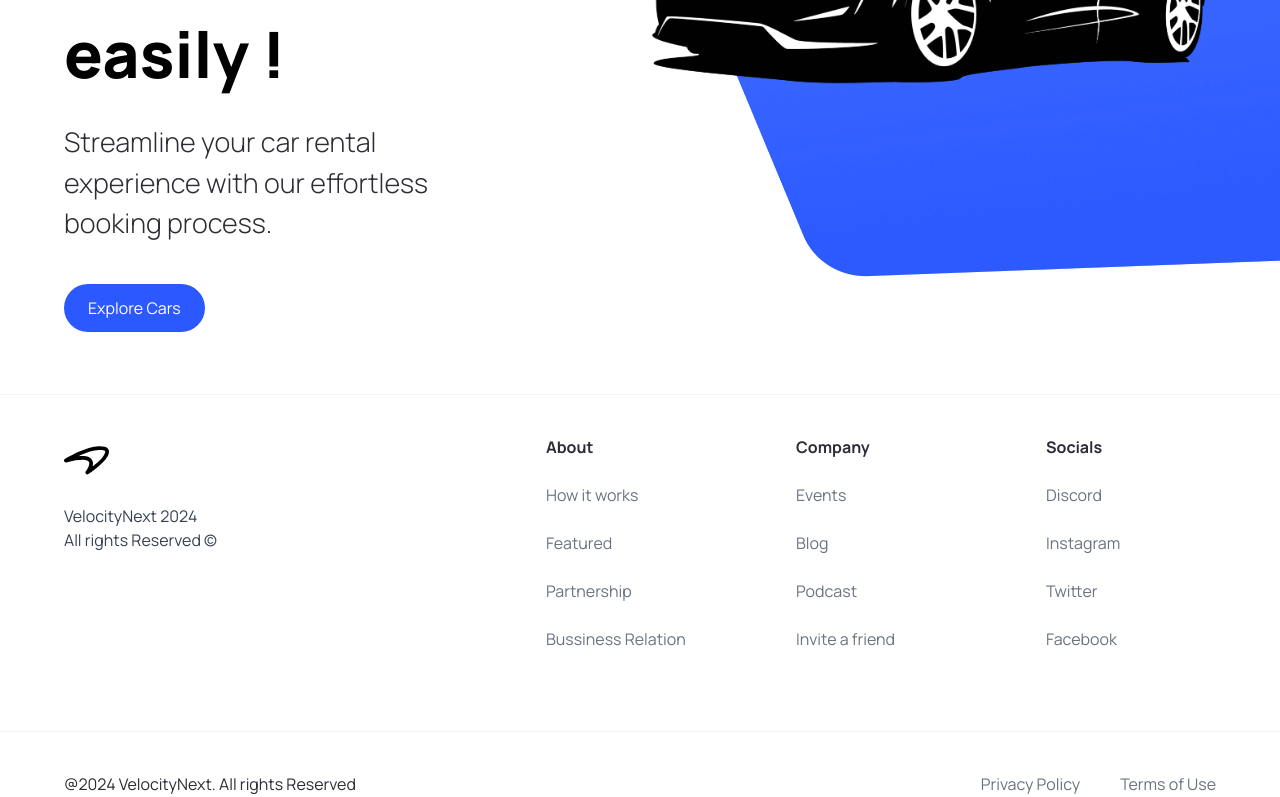
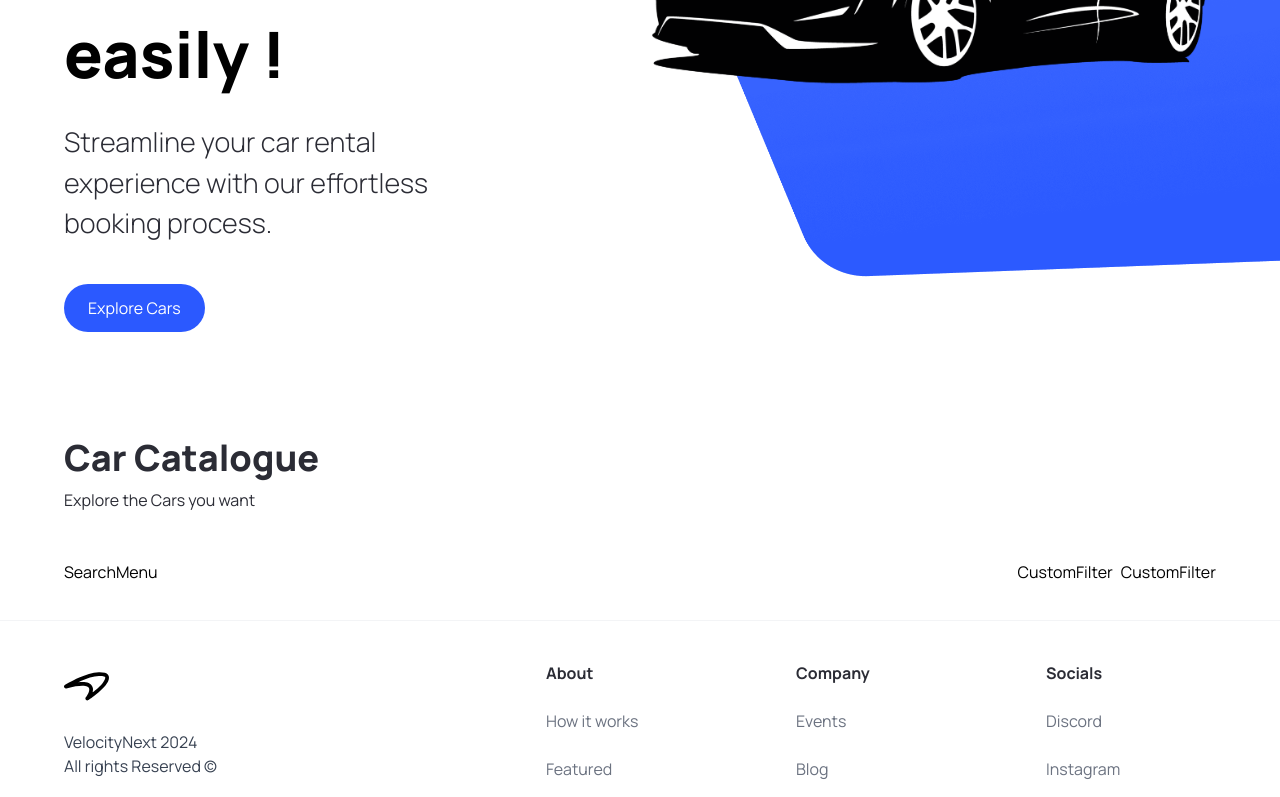
Before and after one commit to AryanT10/VelocityNext, a Next.js app in the folder velocitynext/: page / in a window 1280 px wide. Shown: the part 426-1223 px from the top of the page. Built offline with nearby package versions, Linux system fonts and the light colour scheme.

Commit message:
setup searchBar, CustomFilter and index.ts

```diff
--- a/velocitynext/app/page.tsx
+++ b/velocitynext/app/page.tsx
@@ -1,10 +1,26 @@
-import { Hero } from '@/components';
+import { CustomFilter, Hero, SearchBar } from '@/components';
 import Image from "next/image";
 
 export default function Home() {
   return (
     <main className="overflow-hidden">
-     <Hero />
+      <Hero />
+
+      <div className="mt-12 padding-x padding-y max-width" id="discover">
+        <div className="home__text-container">
+          <h1 className="text-4xl font-extrabold"> Car Catalogue</h1>
+          <p>Explore the Cars you want</p>
+        </div>
+
+        <div className="home__filters">
+          <SearchBar />
+
+          <div className="home__filter-container">
+            <CustomFilter title="fuel" />
+            <CustomFilter title="year" />
+          </div>
+        </div>
+      </div>
     </main>
   );
 }
--- /dev/null
+++ b/velocitynext/components/CustomFilter.tsx
@@ -0,0 +1,9 @@
+import React from 'react'
+
+const CustomFilter = () => {
+  return (
+	<div>CustomFilter</div>
+  )
+}
+
+export default CustomFilter
--- /dev/null
+++ b/velocitynext/components/SearchBar.tsx
@@ -0,0 +1,16 @@
+"use client"
+import { useState } from 'react'
+import SearchMenu from './SearchMenu'
+const SearchBar = () => {
+  const [menu, setMenu] = useState('');
+  const handleSearch = () => { }
+  return (
+    <form className="searchbar" onSubmit={handleSearch}>
+      <div className="searchbar__item">
+        <SearchMenu menu={menu} setMenu={setMenu} />
+      </div>
+    </form>
+  )
+}
+
+export default SearchBar
--- /dev/null
+++ b/velocitynext/components/SearchMenu.tsx
@@ -0,0 +1,10 @@
+import { SearchMenuProps } from '@/types'
+import React from 'react'
+
+const SearchMenu = ({menu,setMenu} : SearchMenuProps ) => {
+  return (
+	<div>SearchMenu</div>
+  )
+}
+
+export default SearchMenu
--- a/velocitynext/components/index.ts
+++ b/velocitynext/components/index.ts
@@ -2,5 +2,8 @@ import Hero from './Hero';
 import CustomButton from './CustomButton';
 import Navbar from './Navbar';
 import Footer from './Footer';
+import SearchBar from './SearchBar';
+import CustomFilter from './CustomFilter';
+import SearchMenu from './SearchMenu';
 
-export { Hero, CustomButton, Navbar, Footer }
+export { Hero, CustomButton, Navbar, Footer, SearchBar, CustomFilter, SearchMenu }
--- a/velocitynext/types/index.ts
+++ b/velocitynext/types/index.ts
@@ -7,3 +7,8 @@ export interface CustomButtonProps {
 	MouseEventHandler<HTMLButtonElement>;
 	btnType?: "button" | "submit";
 }
+
+export interface SearchMenuProps {
+	menu: string;
+	setMenu: (menu: string) => void;
+}
```
